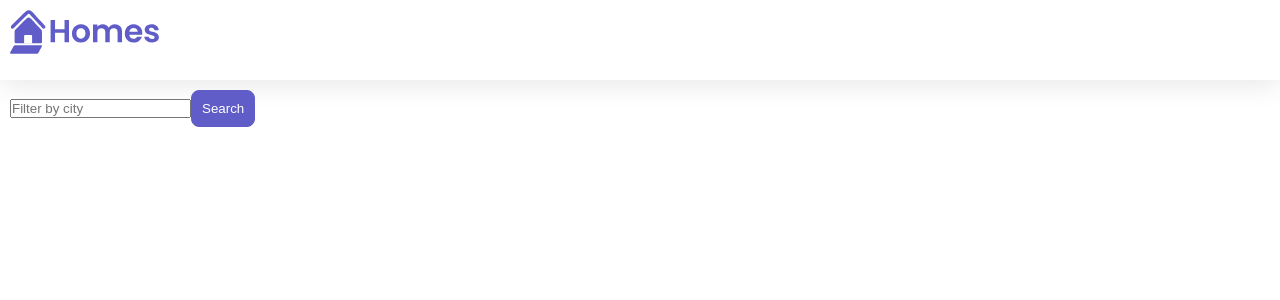
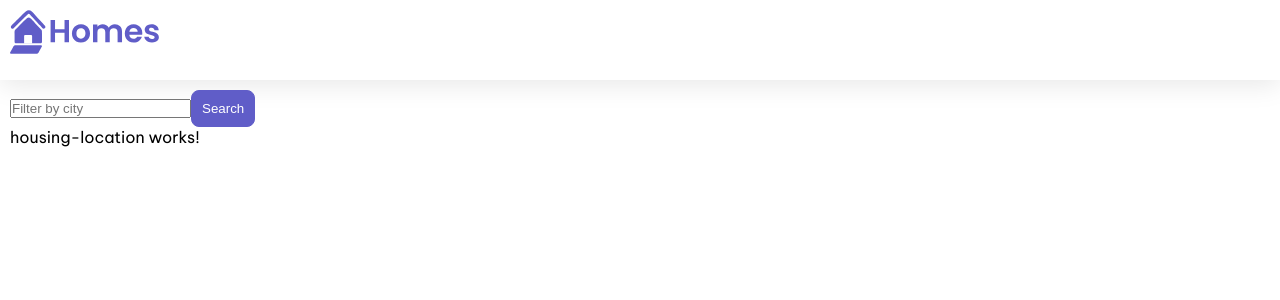
Before and after one commit to g0nnz0/Angular_homes-app, an Angular app: page / in a window 1280 px wide. Shown: the top 300 px of the page. Built offline with nearby package versions, Linux system fonts and the light colour scheme.

Commit message:
Creé el  HousingLocationComponent y lo agregué al HomeComponent

```diff
--- a/src/app/home/home.component.ts
+++ b/src/app/home/home.component.ts
@@ -1,10 +1,11 @@
 import { Component } from '@angular/core';
 import { CommonModule } from '@angular/common';
+import { HousingLocationComponent } from '../housing-location/housing-location.component';
 
 @Component({
   selector: 'app-home',
   standalone: true,
-  imports: [CommonModule],
+  imports: [CommonModule, HousingLocationComponent],
   template: `
     <section>
       <form action="">
@@ -14,7 +15,7 @@ import { CommonModule } from '@angular/common';
     </section>
 
     <section class="results">
-
+      <app-housing-location></app-housing-location>
     </section>
   `,
   styleUrl: './home.component.css'
--- /dev/null
+++ b/src/app/housing-location/housing-location.component.ts
@@ -0,0 +1,17 @@
+import { Component } from '@angular/core';
+import { CommonModule } from '@angular/common';
+
+@Component({
+  selector: 'app-housing-location',
+  standalone: true,
+  imports: [CommonModule],
+  template: `
+    <p>
+      housing-location works!
+    </p>
+  `,
+  styleUrl: './housing-location.component.css'
+})
+export class HousingLocationComponent {
+
+}
```
Also changed, not shown: src/app/housing-location/housing-location.component.css (added).
